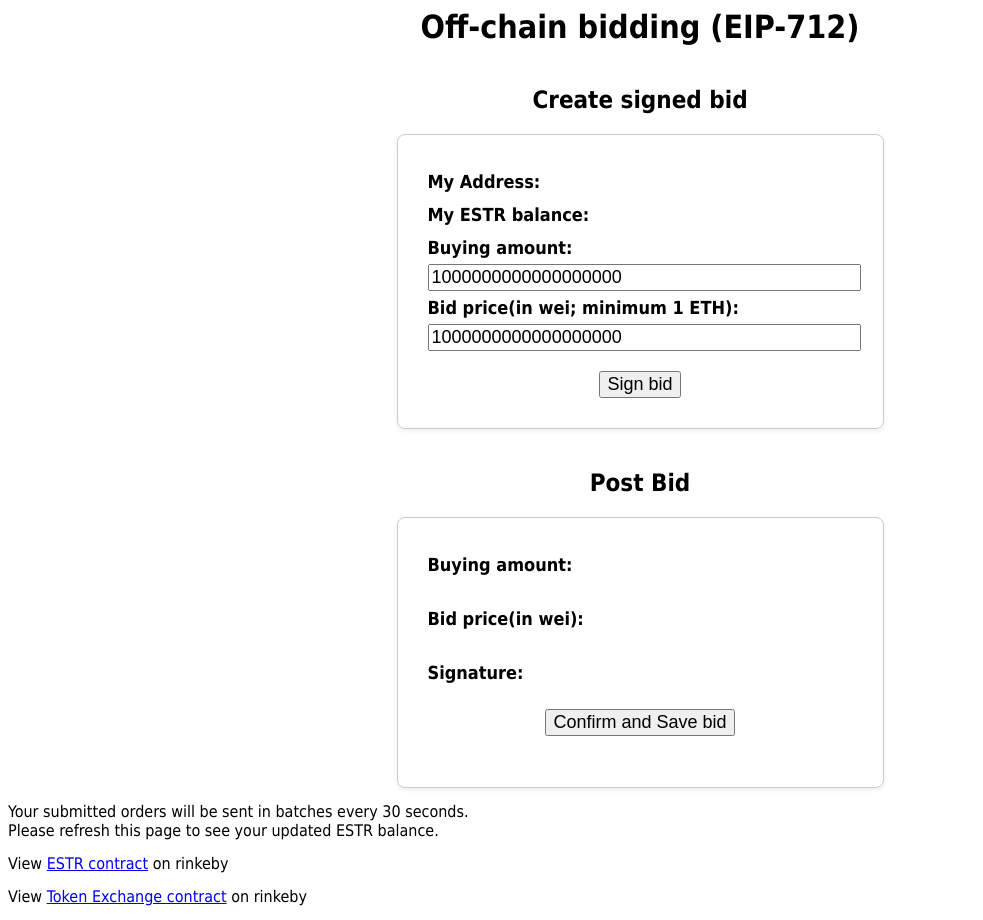
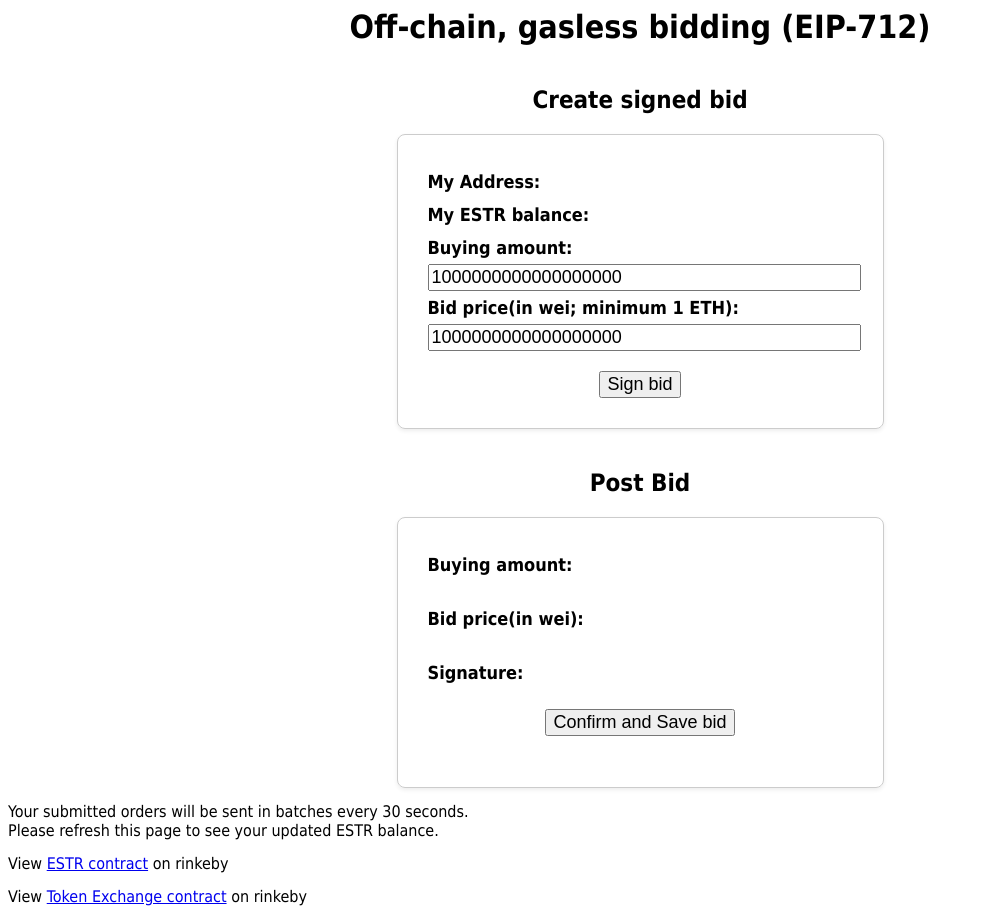
Before and after one commit to shonendumm/EIP712-meta-transactions, a website: page public/index.html in a window 1280 px wide. Shown: the whole page, without its empty margins (0-983 px from the left). Drawn offline with Linux system fonts and the light colour scheme; a script that the page names is missing.

Commit message:
update gasless

```diff
--- a/public/index.html
+++ b/public/index.html
@@ -20,7 +20,7 @@
             <p class="browsehappy">You are using an <strong>outdated</strong> browser. Please <a href="#">upgrade your browser</a> to improve your experience.</p>
         <![endif]-->
 
-    <h1>Off-chain bidding (EIP-712)</h1>
+    <h1>Off-chain, gasless bidding (EIP-712)</h1>
     <h2>Create signed bid</h2>
 
     <div class="card">
```
